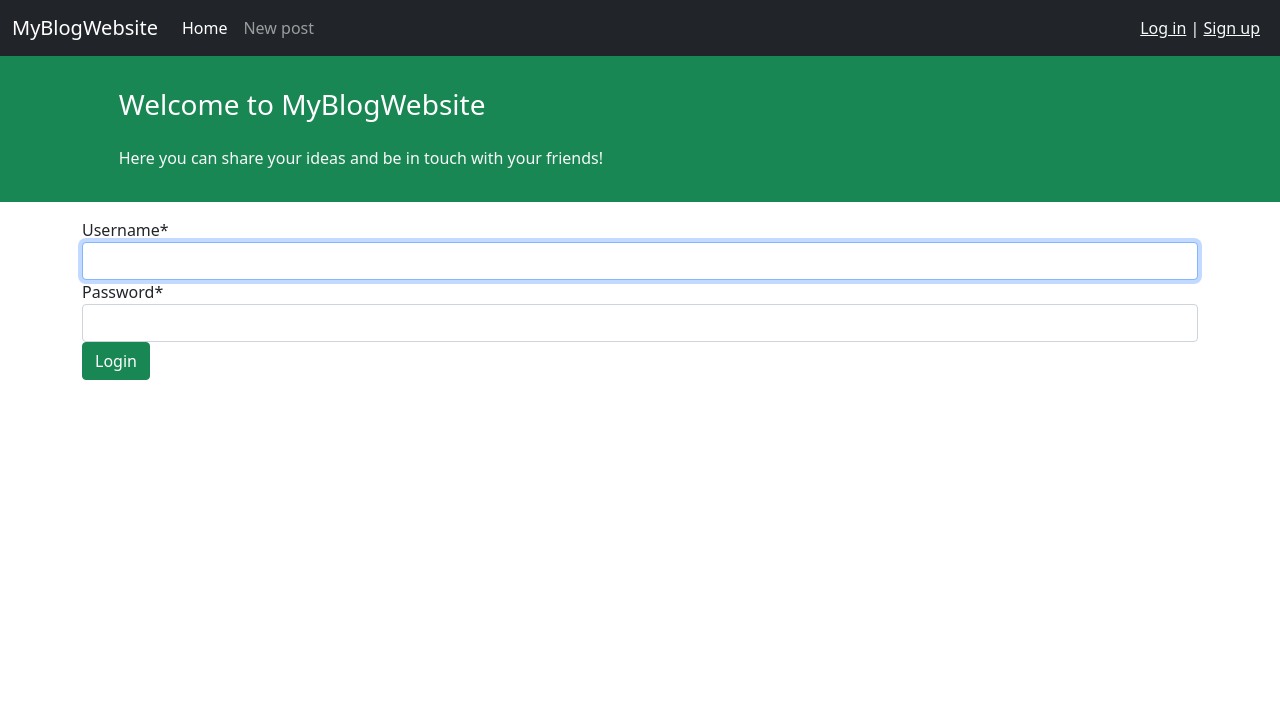
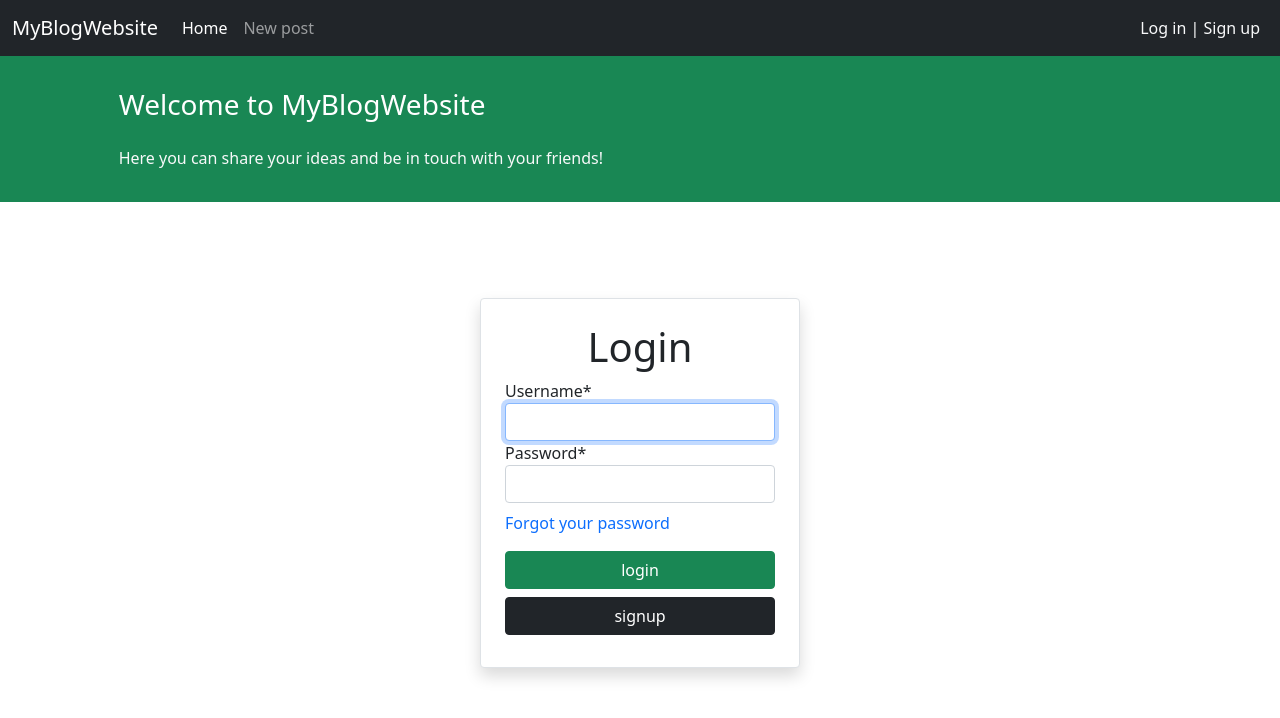
Before and after one commit to nastaranxyousefi/blog_project, a Django app: page /accounts/login/ in a window 1280 px wide. Shown: the top 718 px of the page. Run offline with Django 3.2, Linux system fonts and the light colour scheme; some libraries are stand-ins or nearby versions.

Commit message:
add changes to style of login, _base and signup html files

```diff
--- a/accounts/templates/registration/login.html
+++ b/accounts/templates/registration/login.html
@@ -6,14 +6,29 @@
  Login
 {% endblock title %}
 {%block content %}
-<div class="container mt-3">
 
-    <form action="" method="POST">
-        {% csrf_token %}
-        {{form|crispy}}
-        <button class="btn btn-success" type="submit">Login</button>
-    </form>
+
+    <div class="d-flex justify-content-center mt-5" dir="ltr">
+    <div class="col-xl-3 col-lg-4 col-md-5 col-sm-5 col-xs-6 bg-white m-3 m-sm-5 border rounded px-4 pt-4 pb-3 shadow">
+        <form method="post">
+            <h1 class="text-center">Login</h1>
+
+            {% csrf_token %}
+            {{ form|crispy }}
+
+
+            <div class="d-flex justify-content-between align-items-center">
+                <div class="mt-2">
+                    <a class="text-decoration-none" href="{% url 'password_reset' %}">Forgot your password</a>
+                </div>
+            </div>
+            <button type="submit" class="btn btn-success mt-3 w-100">login</button>
+
+            <a href="{% url 'signup' %}" class="btn btn-dark mt-2 mb-3 w-100">signup</a>
+        </form>
+    </div>
 
 </div>
 
+
 {% endblock content %}
--- a/blog/templates/blog/posts_list.html
+++ b/blog/templates/blog/posts_list.html
@@ -32,13 +32,13 @@
         </div>
         <div class="col-3">
 
-                <div class="card my-4">
-                    <h5 class="card-header">About</h5>
+                <div class="card  my-4">
+                    <h5 class="card-header text-white bg-success">Read more</h5>
                     <div class="card-body">
                         <p class="card-text">We love python and django. So we created a blog site to share our
                             thoughts</p>
                         <a href="#"
-                           class="btn btn-sm btn-danger">
+                           class="btn btn-sm btn-dark">
                             More...
                         </a>
                     </div>
--- a/templates/_base.html
+++ b/templates/_base.html
@@ -34,7 +34,7 @@
                 <p><a class="text-light" href="{% url 'logout' %}">Log out</a></p>
 
             {% else %}
-                <a class="text-light" href="{% url 'login' %}">Log in</a> | <a class="text-light" href="{% url 'signup' %}">Sign up</a>
+                <a class="text-light text-decoration-none" href="{% url 'login' %}">Log in</a> | <a class="text-light text-decoration-none" href="{% url 'signup' %}">Sign up</a>
             {% endif %}
 
         </div>
```
Also changed, not shown: accounts/templates/registration/signup.html (+17 -6 lines).
